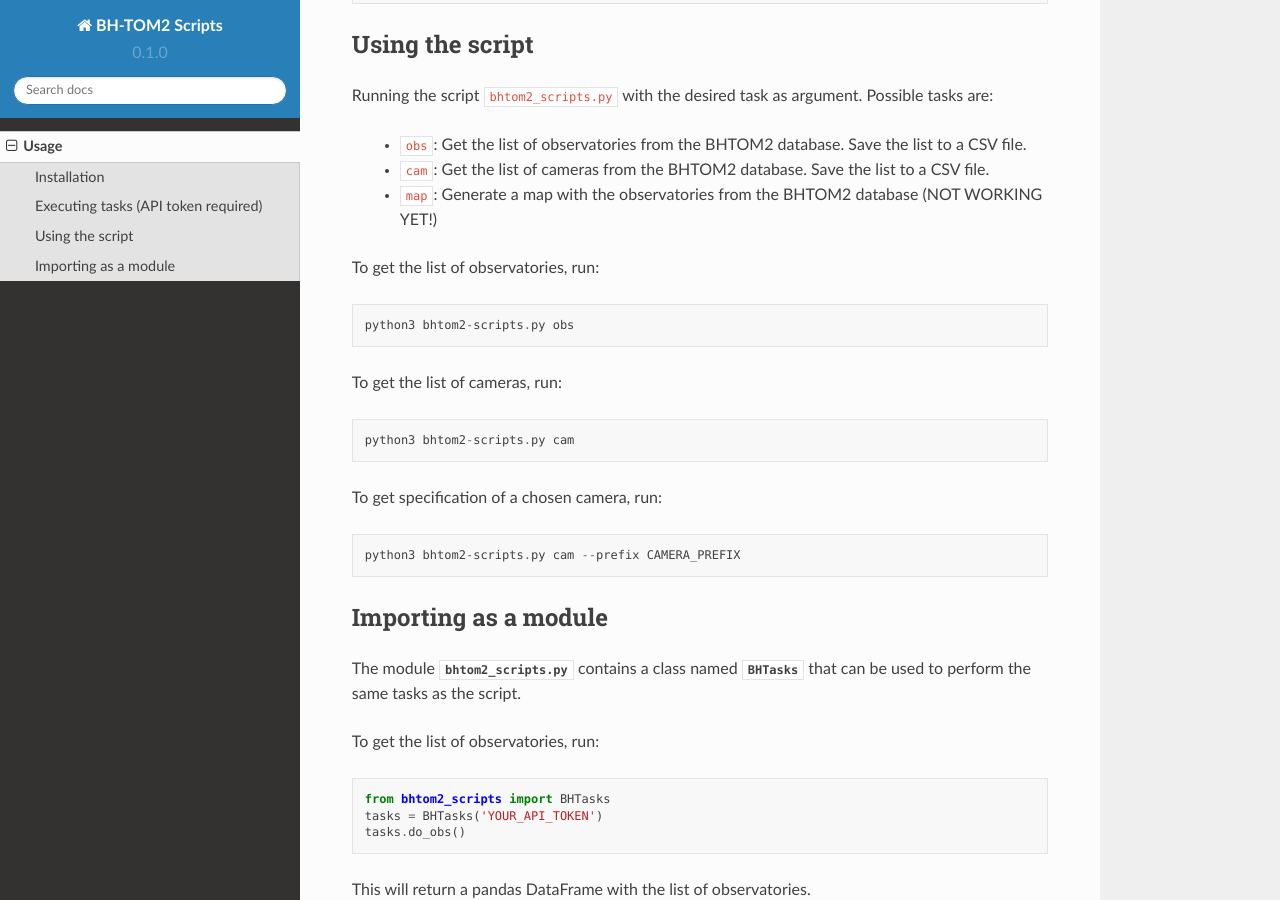
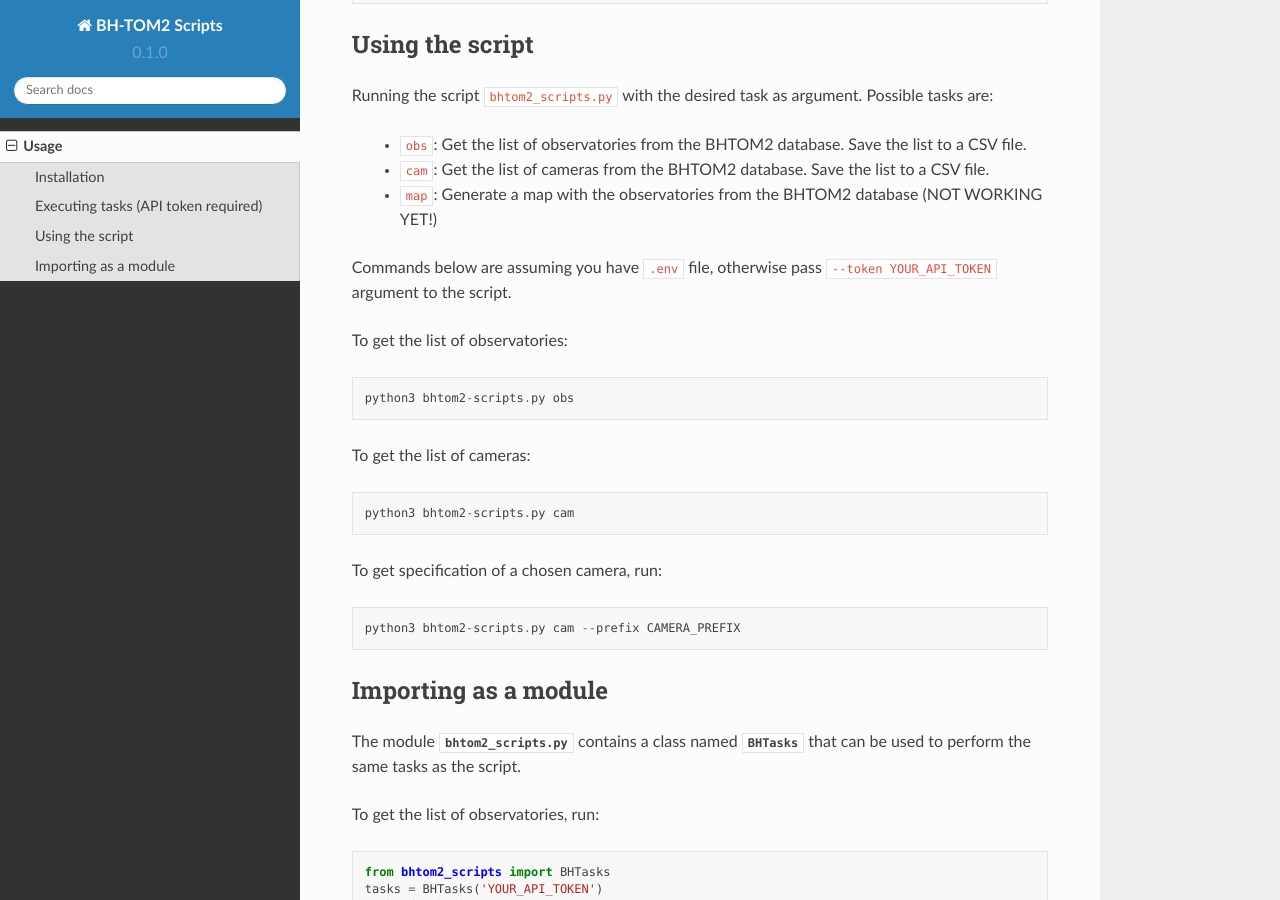
Before and after one commit to kkotysz/bhtom2-scripts, a Sphinx documentation site: the page built from docs/source/usage.rst, in a window 1280 px wide and 900 px high, scrolled down 751 px. Built offline with Sphinx 7.4.7 and the Read the Docs theme 2.0.0, drawn with Linux system fonts in a browser that asks for light colours; pages that are not in the unit, such as notebooks, are missing from menus.

Commit message:
Update usage.rst

```diff
--- a/docs/source/usage.rst
+++ b/docs/source/usage.rst
@@ -39,11 +39,13 @@ Possible tasks are:
  - ``cam``: Get the list of cameras from the BHTOM2 database. Save the list to a CSV file.
  - ``map``: Generate a map with the observatories from the BHTOM2 database (NOT WORKING YET!)
 
-To get the list of observatories, run:
+Commands below are assuming you have ``.env`` file, otherwise pass ``--token YOUR_API_TOKEN`` argument to the script.
+
+To get the list of observatories:
 ::
    python3 bhtom2-scripts.py obs
 
-To get the list of cameras, run:
+To get the list of cameras:
 ::
    python3 bhtom2-scripts.py cam
 
```
